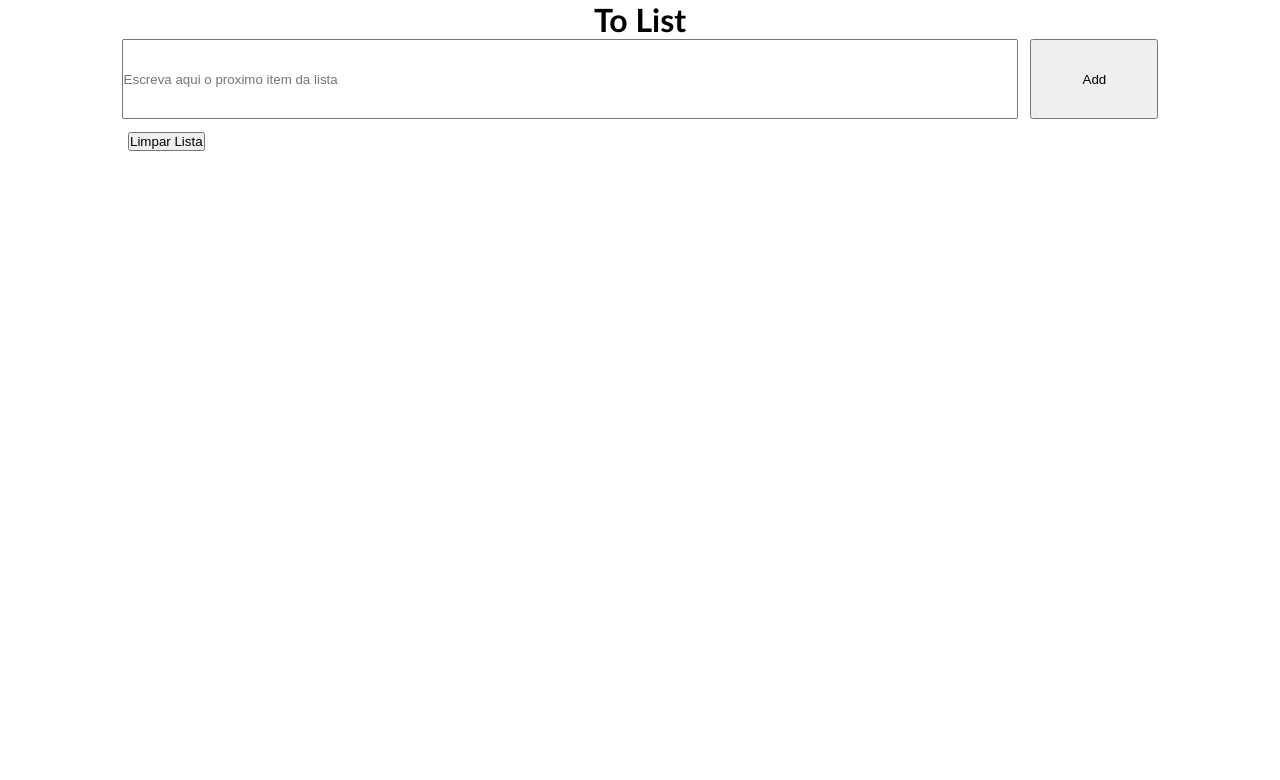
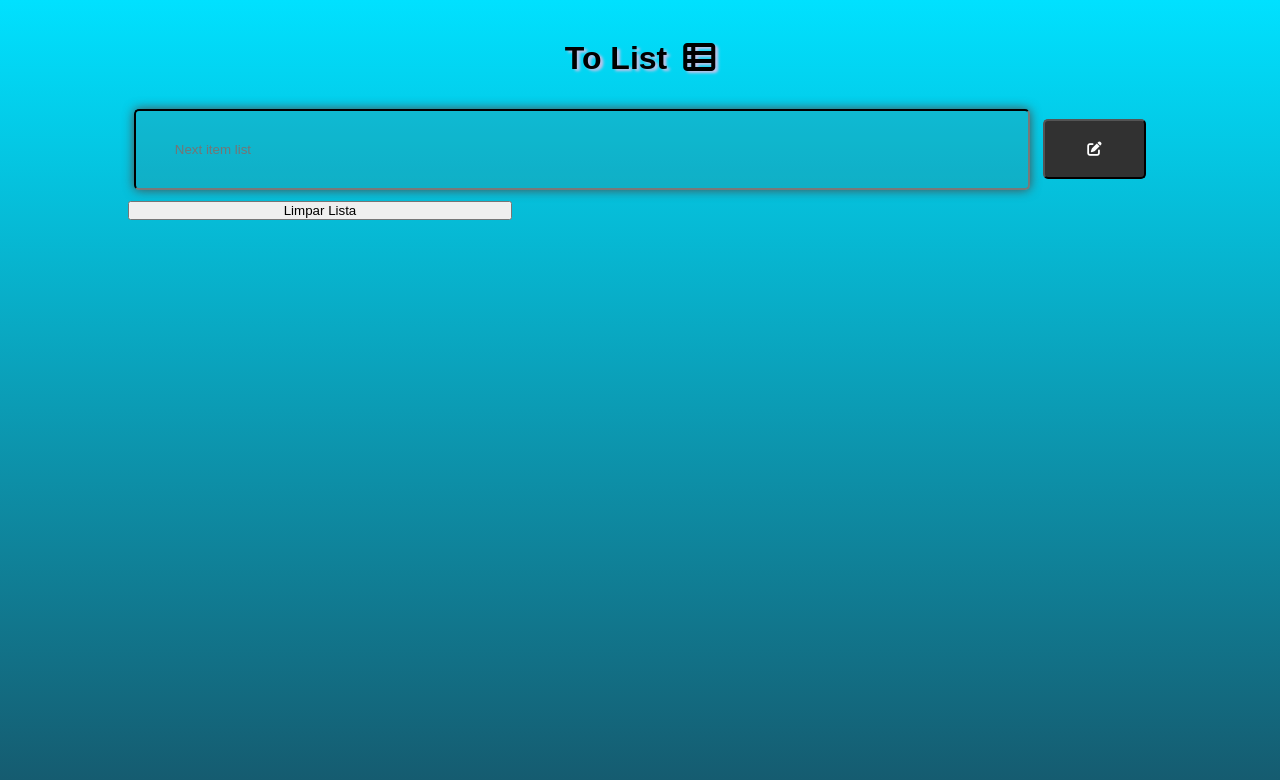
Before and after one commit to Durvaks/To-Do-List, a plain HTML site: page Index.html in a window 1280 px wide. Drawn offline with Linux system fonts and the light colour scheme; a web font is replaced by a local one.

Commit message:
new changes
start to change the style

```diff
--- a/Index.html
+++ b/Index.html
@@ -7,18 +7,23 @@
     <meta name="viewport" content="width=device-width, initial-scale=1.0">
     <link rel="stylesheet" href="./style.css">
     <script src="./script.js" defer></script>
+    <script src="https://kit.fontawesome.com/6078a00250.js" crossorigin="anonymous"></script>
+    <link rel="preconnect" href="https://fonts.googleapis.com">
+    <link rel="preconnect" href="https://fonts.gstatic.com" crossorigin>
+    <link href="https://fonts.googleapis.com/css2?family=Sono&display=swap" rel="stylesheet">
 
     <title>To List</title>
 </head>
 
 <body>
     <main>
-        <h1>To List</h1>
-        <input class="clear_list" type="button" value="Limpar Lista">
+        <h1 class="title"><span>To List</span><i class="fa-solid fa-table-list"></i></h1>
+
 
         <form class="form">
-            <input type="text" id="task" name="task" placeholder="Escreva aqui o proximo item da lista">
-            <button type="submit" id="task_btn">Add</button>
+            <input type="text" id="task" name="task" placeholder="Next item list">
+            <input class="clear_list" type="button" value="Limpar Lista">
+            <button type="submit" id="task_btn"><i class="fa-solid fa-pen-to-square"></i></button>
         </form>
 
         <ul id="task-list">
--- a/script.js
+++ b/script.js
@@ -61,7 +61,10 @@ function createLi(task) {
   btnStats.classList.add("button_li");
   const btnRemove = document.createElement("span");
   btnRemove.classList.add("btnRemove");
-  btnRemove.innerText = "X";
+  const i = document.createElement("i");
+  i.classList.add("fa-solid");
+  i.classList.add("fa-trash-can");
+  btnRemove.appendChild(i);
   const divButtons = document.createElement("div");
   divButtons.classList.add("divButtons");
 
--- a/style.css
+++ b/style.css
@@ -5,22 +5,32 @@
             box-sizing: border-box;
         }
         body {
-            font-family: calibri;
+            font-family: 'Sono', sans-serif;
+            background-image: linear-gradient(rgb(0, 225, 255), rgb(22, 87, 107));
+            min-height: 100vh;
         }
 
         main{
             width: 100vw;
-            margin: auto;
+            margin: 1vh auto;
+            min-width: 400px;
         }
 
-        h1 {
+        .title{
             text-align: center;
+            padding: 1em;
+            text-shadow: 3px 2px 3px rgb(202, 192, 231);
         }
+        .title span{
+            margin-right: .5em;
+        }
+
 
         form {
             display: flex;
             justify-content: center;
             align-items: center;
+            position: relative;
         }
 
         label {
@@ -34,20 +44,37 @@
             margin: 4vh auto 0;
         }
 
-        .clear_list{
-            position: absolute;
-            top: 16.5vh;
-            left: 10vw;
+        #task{
+            height: 60px;
+            width: 70vw;
+            min-width: 320px;
+            padding: 3%;
+            margin-right: 1vw;
+            border-color: rgb(37, 37, 37);
+            border-radius: 5px;
+            box-shadow:0 0 .8em rgb(75, 75, 75);
+            background-color: rgba(80, 80, 80, 0.158);
+            transition: .8s;
         }
-        #task{
-            height: 10vh;
-            width: 70vw;
-            margin-right: 1vw;
+        #task:focus{
+            background-color: white;
+            border-color: rgb(66, 66, 66);
+            outline: 0;
         }
         #task_btn{
-            height: 10vh;
-            width: 10vw;
+            height: 60px;
+            width: 8vw;
+            min-width: 30px;
+            background-color: rgb(49, 49, 49);
+            border-radius: 5px;
+            color: white;
+            font-size: .9em;
         }
+        #task_btn:active{
+            background-color: rgb(80, 80, 80);
+            color: rgb(148, 124, 255);
+        }
+
 
         #task-list li {
             padding: 1%;
@@ -79,6 +106,12 @@
             user-select: none;
         }
 
+        .clear_list{
+            position: absolute;
+            bottom: -38%;
+            left: 10%;
+            width: 30%;
+        }
 
         .btnRemove{
             display: block;
@@ -88,7 +121,10 @@
             width: 20%;
             cursor: pointer;
             user-select: none;
+            padding-top: 13%;
+            color: white;
+            font-size: 90%;
         }
-        .btnRemove:hover{
+        .btnRemove:active{
             background-color: rgb(209, 0, 0);
         }
```
